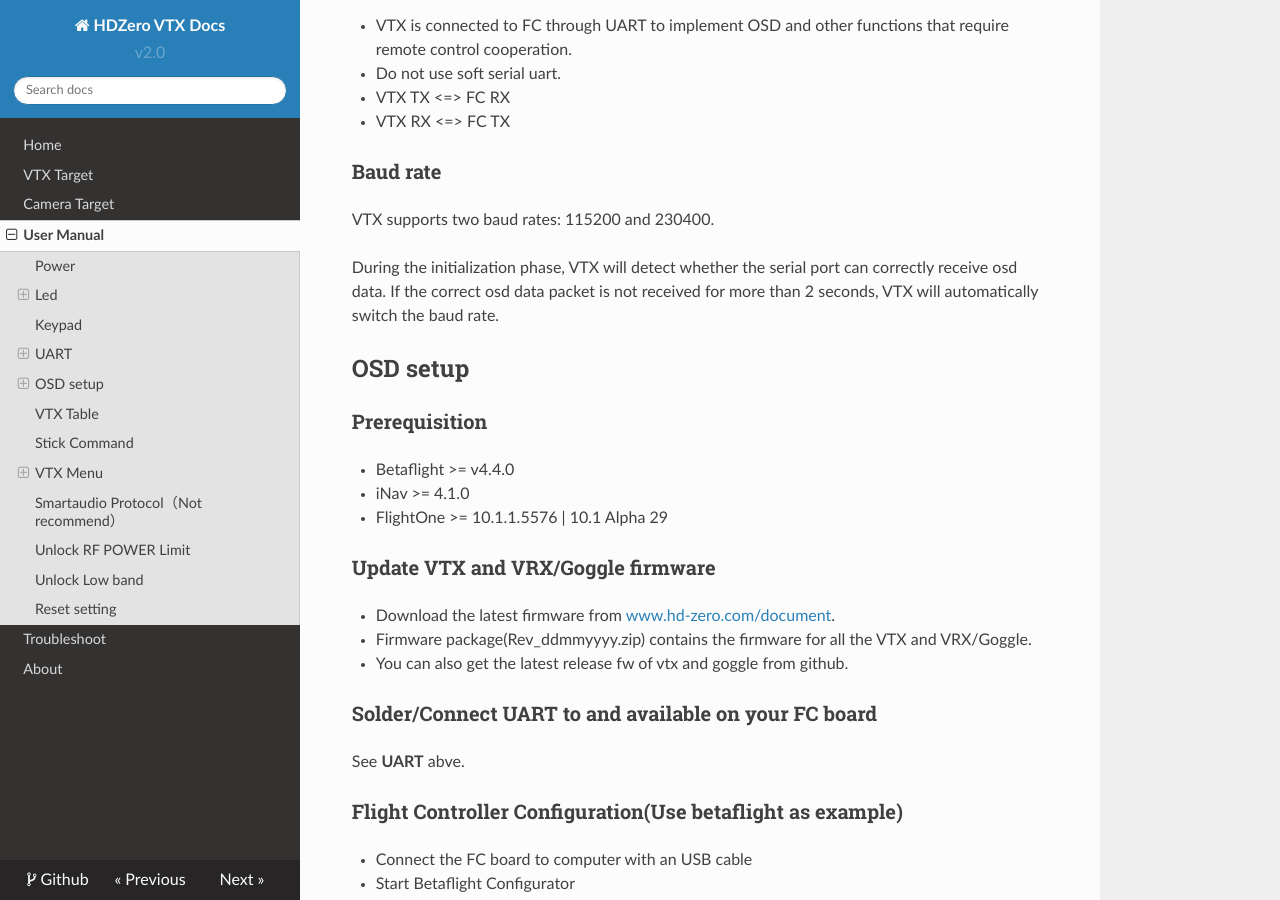
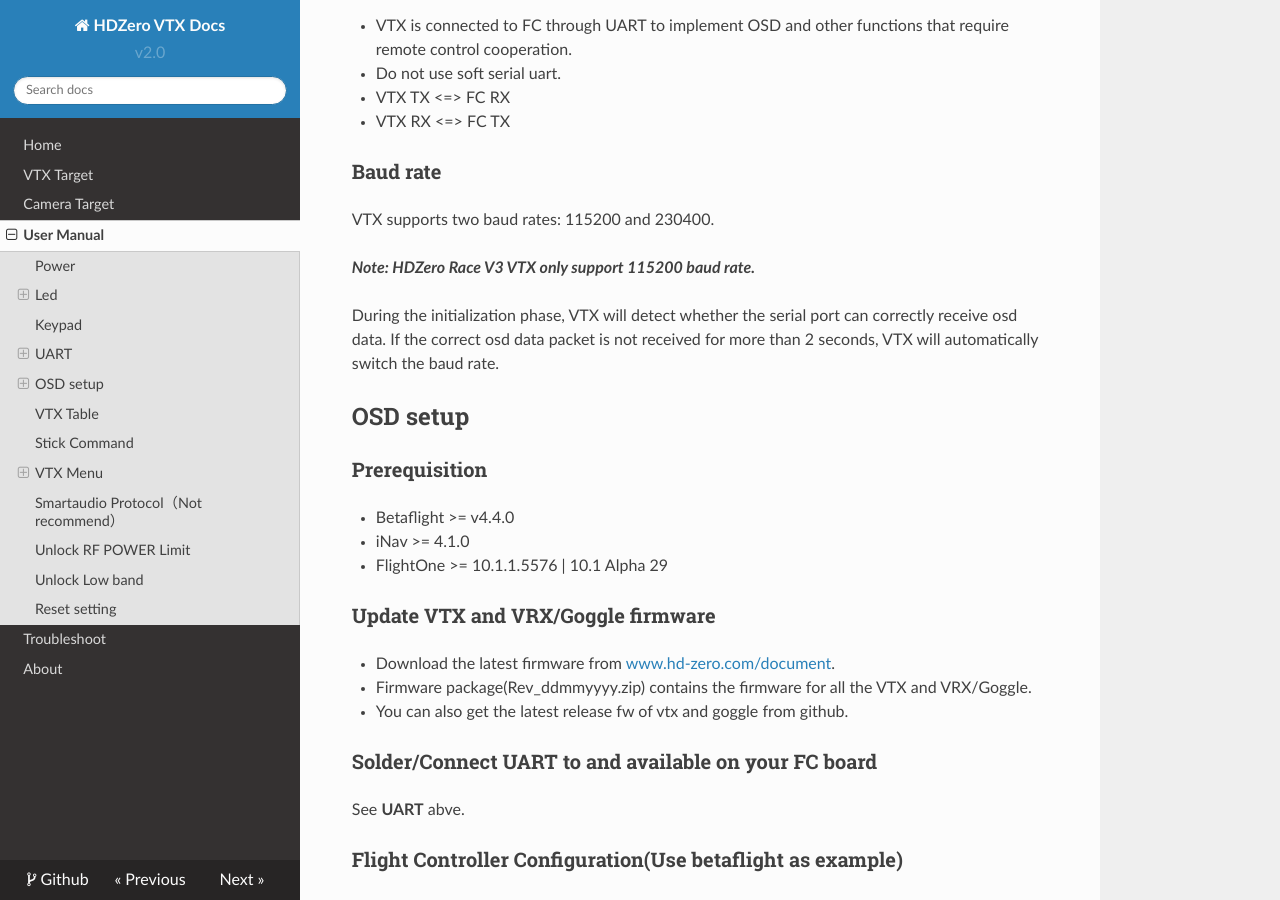
Before and after one commit to hd-zero/hdzero-vtx-docs, an MkDocs documentation site: the page built from docs/vtx_user_manual.md, in a window 1280 px wide and 900 px high, scrolled down 1595 px. Built offline with MkDocs 1.6.1, drawn with Linux system fonts in a browser that asks for light colours; nearby versions of some CDN libraries.

Commit message:
HDZero Race V3 VTX only support 115200 baud rate

```diff
--- a/docs/vtx_user_manual.md
+++ b/docs/vtx_user_manual.md
@@ -42,6 +42,8 @@ Note not all VTXes support keypad.
 ### Baud rate
 
 VTX supports two baud rates: 115200 and 230400.
+
+***Note: HDZero Race V3 VTX only support 115200 baud rate.***
 
 During the initialization phase, VTX will detect whether the serial port can correctly receive osd data. If the correct osd data packet is not received for more than 2 seconds, VTX will automatically switch the baud rate.
 
```
